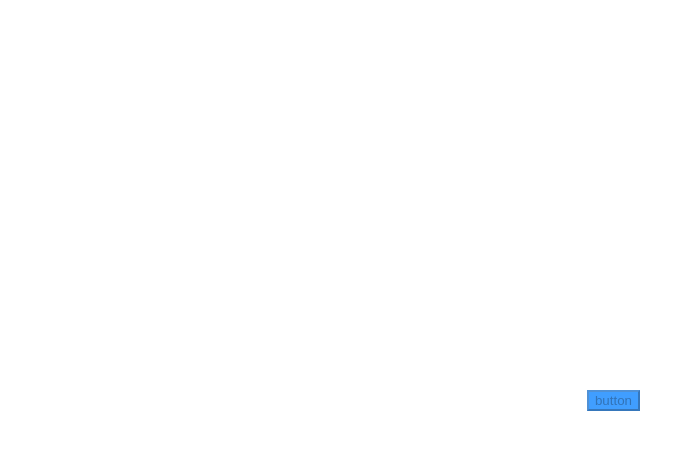
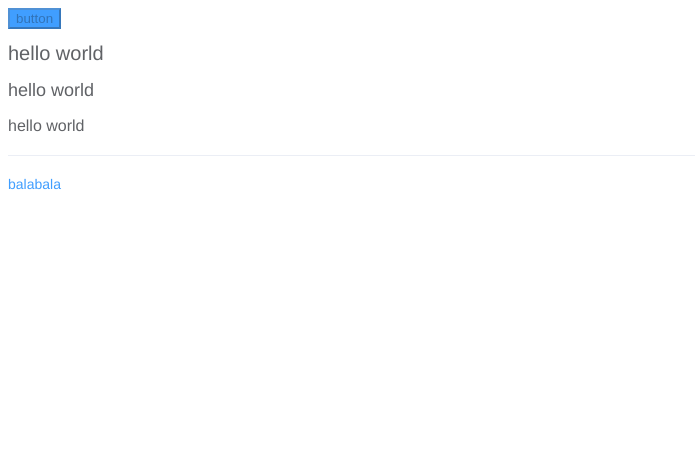
Before and after one commit to xxingyiyuan/v-element, a Vue app: page / in a window 1280 px wide. Shown: the top 450 px of the page, without its empty margins (0-695 px from the left). Built offline with nearby package versions, Linux system fonts and the light colour scheme.

Commit message:
style: add reset.css

```diff
--- a/package.json
+++ b/package.json
@@ -2,7 +2,6 @@
   "name": "v-element",
   "version": "0.0.0",
   "private": true,
-  "type": "module",
   "scripts": {
     "dev": "vite",
     "build": "run-p type-check \"build-only {@}\" --",
@@ -27,6 +26,8 @@
     "eslint": "^8.49.0",
     "eslint-plugin-vue": "^9.17.0",
     "npm-run-all2": "^6.1.2",
+    "postcss": "^8.4.35",
+    "postcss-nested": "^6.0.1",
     "prettier": "^3.0.3",
     "typescript": "~5.4.0",
     "vite": "^5.1.5",
--- /dev/null
+++ b/postcss.config.js
@@ -0,0 +1,6 @@
+/* eslint-env node */
+module.exports = {
+  plugins: [
+    require('postcss-nested')
+  ]
+}
--- a/src/App.vue
+++ b/src/App.vue
@@ -12,4 +12,9 @@ onMounted(() => {
 
 <template>
   <XxButton ref="buttonRef" type="primary" round size="large" disabled>button</XxButton>
+  <h1>hello world</h1>
+  <h2>hello world</h2>
+  <h3>hello world</h3>
+  <hr />
+  <a>balabala</a>
 </template>
--- a/src/main.ts
+++ b/src/main.ts
@@ -1,4 +1,3 @@
-import './assets/main.css'
 import './style/index.css'
 import { createApp } from 'vue'
 import App from './App.vue'
--- a/src/style/index.css
+++ b/src/style/index.css
@@ -1,88 +1,2 @@
-:root {
-  /* colors */
-  --xx-color-white: #ffffff;
-  --xx-color-black: #000000;
-  --xx-color-primary: #409eff;
-  --xx-color-primary-light-3: #79bbff;
-  --xx-color-primary-light-5: #a0cfff;
-  --xx-color-primary-light-7: #c6e2ff;
-  --xx-color-primary-light-8: #d9ecff;
-  --xx-color-primary-light-9: #ecf5ff;
-  --xx-color-primary-dark-2: #337ecc;
-  --xx-color-success: #67c23a;
-  --xx-color-success-light-3: #95d475;
-  --xx-color-success-light-5: #b3e19d;
-  --xx-color-success-light-7: #d1edc4;
-  --xx-color-success-light-8: #e1f3d8;
-  --xx-color-success-light-9: #f0f9eb;
-  --xx-color-success-dark-2: #529b2e;
-  --xx-color-warning: #e6a23c;
-  --xx-color-warning-light-3: #eebe77;
-  --xx-color-warning-light-5: #f3d19e;
-  --xx-color-warning-light-7: #f8e3c5;
-  --xx-color-warning-light-8: #faecd8;
-  --xx-color-warning-light-9: #fdf6ec;
-  --xx-color-warning-dark-2: #b88230;
-  --xx-color-danger: #f56c6c;
-  --xx-color-danger-light-3: #f89898;
-  --xx-color-danger-light-5: #fab6b6;
-  --xx-color-danger-light-7: #fcd3d3;
-  --xx-color-danger-light-8: #fde2e2;
-  --xx-color-danger-light-9: #fef0f0;
-  --xx-color-danger-dark-2: #c45656;
-  --xx-color-info: #909399;
-  --xx-color-info-light-3: #b1b3b8;
-  --xx-color-info-light-5: #c8c9cc;
-  --xx-color-info-light-7: #dedfe0;
-  --xx-color-info-light-8: #e9e9eb;
-  --xx-color-info-light-9: #f4f4f5;
-  --xx-color-info-dark-2: #73767a;
-
-  --xx-bg-color: #ffffff;
-  --xx-bg-color-page: #f2f3f5;
-  --xx-bg-color-overlay: #ffffff;
-  --xx-text-color-primary: #303133;
-  --xx-text-color-regular: #606266;
-  --xx-text-color-secondary: #909399;
-  --xx-text-color-placeholder: #a8abb2;
-  --xx-text-color-disabled: #c0c4cc;
-  --xx-border-color: #dcdfe6;
-  --xx-border-color-light: #e4e7ed;
-  --xx-border-color-lighter: #ebeef5;
-  --xx-border-color-extra-light: #f2f6fc;
-  --xx-border-color-dark: #d4d7de;
-  --xx-border-color-darker: #cdd0d6;
-  --xx-fill-color: #f0f2f5;
-  --xx-fill-color-light: #f5f7fa;
-  --xx-fill-color-lighter: #fafafa;
-  --xx-fill-color-extra-light: #fafcff;
-  --xx-fill-color-dark: #ebedf0;
-  --xx-fill-color-darker: #e6e8eb;
-  --xx-fill-color-blank: #ffffff;
-
-  /* border */
-  --xx-border-width: 1px;
-  --xx-border-style: solid;
-  --xx-border-color-hover: var(--xx-text-color-disabled);
-  --xx-border: var(--xx-border-width) var(--xx-border-style) var(--xx-border-color);
-  --xx-border-radius-base: 4px;
-  --xx-border-radius-small: 2px;
-  --xx-border-radius-round: 20px;
-  --xx-border-radius-circle: 100%;
-
-  /*font*/
-  --xx-font-size-extra-large: 20px;
-  --xx-font-size-large: 18px;
-  --xx-font-size-medium: 16px;
-  --xx-font-size-base: 14px;
-  --xx-font-size-small: 13px;
-  --xx-font-size-extra-small: 12px;
-  --xx-font-family: 'Helvetica Neue', Helvetica, 'PingFang SC', 'Hiragino Sans GB', 'Microsoft aHei',
-    '\5fae\8f6f\96c5\9ed1', Arial, sans-serif;
-  --xx-font-weight-primary: 500;
-
-  /*disabled*/
-  --xx-disabled-bg-color: var(--xx-fill-color-light);
-  --xx-disabled-text-color: var(--xx-text-color-placeholder);
-  --xx-disabled-border-color: var(--xx-border-color-light);
-}
+@import './vars.css';
+@import './reset.css';
--- /dev/null
+++ b/src/style/reset.css
@@ -0,0 +1,88 @@
+body {
+  font-family: var(--xx-font-family);
+  font-weight: 400;
+  font-size: var(--xx-font-size-base);
+  color: var(--xx-text-color-primary);
+  -webkit-font-smoothing: antialiased;
+  -moz-osx-font-smoothing: grayscale;
+  -webkit-tap-highlight-color: transparent;
+}
+
+a {
+  color: var(--xx-color-primary);
+  text-decoration: none;
+
+  &:hover,
+  &:focus {
+    color: var(--xx-color-primary-light-3);
+  }
+
+  &:active {
+    color: var(--xx-color-primary-dark-2);
+  }
+}
+
+h1,
+h2,
+h3,
+h4,
+h5,
+h6 {
+  color: var(--xx-text-color-regular);
+  font-weight: inherit;
+
+  &:first-child {
+    margin-top: 0;
+  }
+
+  &:last-child {
+    margin-bottom: 0;
+  }
+}
+
+h1 {
+  font-size: calc(var(--xx-font-size-base) + 6px);
+}
+
+h2 {
+  font-size: calc(var(--xx-font-size-base) + 4px);
+}
+
+h3 {
+  font-size: calc(var(--xx-font-size-base) + 2px);
+}
+
+h4,
+h5,
+h6,
+p {
+  font-size: inherit;
+}
+
+p {
+  line-height: 1.8;
+
+  &:first-child {
+    margin-top: 0;
+  }
+
+  &:last-child {
+    margin-bottom: 0;
+  }
+}
+
+sup,
+sub {
+  font-size: calc(var(--xx-font-size-base) - 1px);
+}
+
+small {
+  font-size: calc(var(--xx-font-size-base) - 2px);
+}
+
+hr {
+  margin-top: 20px;
+  margin-bottom: 20px;
+  border: 0;
+  border-top: 1px solid var(--xx-border-color-lighter);
+}
--- /dev/null
+++ b/src/style/vars.css
@@ -0,0 +1,88 @@
+:root {
+  /* colors */
+  --xx-color-white: #ffffff;
+  --xx-color-black: #000000;
+  --xx-color-primary: #409eff;
+  --xx-color-primary-light-3: #79bbff;
+  --xx-color-primary-light-5: #a0cfff;
+  --xx-color-primary-light-7: #c6e2ff;
+  --xx-color-primary-light-8: #d9ecff;
+  --xx-color-primary-light-9: #ecf5ff;
+  --xx-color-primary-dark-2: #337ecc;
+  --xx-color-success: #67c23a;
+  --xx-color-success-light-3: #95d475;
+  --xx-color-success-light-5: #b3e19d;
+  --xx-color-success-light-7: #d1edc4;
+  --xx-color-success-light-8: #e1f3d8;
+  --xx-color-success-light-9: #f0f9eb;
+  --xx-color-success-dark-2: #529b2e;
+  --xx-color-warning: #e6a23c;
+  --xx-color-warning-light-3: #eebe77;
+  --xx-color-warning-light-5: #f3d19e;
+  --xx-color-warning-light-7: #f8e3c5;
+  --xx-color-warning-light-8: #faecd8;
+  --xx-color-warning-light-9: #fdf6ec;
+  --xx-color-warning-dark-2: #b88230;
+  --xx-color-danger: #f56c6c;
+  --xx-color-danger-light-3: #f89898;
+  --xx-color-danger-light-5: #fab6b6;
+  --xx-color-danger-light-7: #fcd3d3;
+  --xx-color-danger-light-8: #fde2e2;
+  --xx-color-danger-light-9: #fef0f0;
+  --xx-color-danger-dark-2: #c45656;
+  --xx-color-info: #909399;
+  --xx-color-info-light-3: #b1b3b8;
+  --xx-color-info-light-5: #c8c9cc;
+  --xx-color-info-light-7: #dedfe0;
+  --xx-color-info-light-8: #e9e9eb;
+  --xx-color-info-light-9: #f4f4f5;
+  --xx-color-info-dark-2: #73767a;
+
+  --xx-bg-color: #ffffff;
+  --xx-bg-color-page: #f2f3f5;
+  --xx-bg-color-overlay: #ffffff;
+  --xx-text-color-primary: #303133;
+  --xx-text-color-regular: #606266;
+  --xx-text-color-secondary: #909399;
+  --xx-text-color-placeholder: #a8abb2;
+  --xx-text-color-disabled: #c0c4cc;
+  --xx-border-color: #dcdfe6;
+  --xx-border-color-light: #e4e7ed;
+  --xx-border-color-lighter: #ebeef5;
+  --xx-border-color-extra-light: #f2f6fc;
+  --xx-border-color-dark: #d4d7de;
+  --xx-border-color-darker: #cdd0d6;
+  --xx-fill-color: #f0f2f5;
+  --xx-fill-color-light: #f5f7fa;
+  --xx-fill-color-lighter: #fafafa;
+  --xx-fill-color-extra-light: #fafcff;
+  --xx-fill-color-dark: #ebedf0;
+  --xx-fill-color-darker: #e6e8eb;
+  --xx-fill-color-blank: #ffffff;
+
+  /* border */
+  --xx-border-width: 1px;
+  --xx-border-style: solid;
+  --xx-border-color-hover: var(--xx-text-color-disabled);
+  --xx-border: var(--xx-border-width) var(--xx-border-style) var(--xx-border-color);
+  --xx-border-radius-base: 4px;
+  --xx-border-radius-small: 2px;
+  --xx-border-radius-round: 20px;
+  --xx-border-radius-circle: 100%;
+
+  /*font*/
+  --xx-font-size-extra-large: 20px;
+  --xx-font-size-large: 18px;
+  --xx-font-size-medium: 16px;
+  --xx-font-size-base: 14px;
+  --xx-font-size-small: 13px;
+  --xx-font-size-extra-small: 12px;
+  --xx-font-family: 'Helvetica Neue', Helvetica, 'PingFang SC', 'Hiragino Sans GB', 'Microsoft aHei',
+    '\5fae\8f6f\96c5\9ed1', Arial, sans-serif;
+  --xx-font-weight-primary: 500;
+
+  /*disabled*/
+  --xx-disabled-bg-color: var(--xx-fill-color-light);
+  --xx-disabled-text-color: var(--xx-text-color-placeholder);
+  --xx-disabled-border-color: var(--xx-border-color-light);
+}
```
Also changed, not shown: 1 other file (tests, documents, lock files or other folders).
